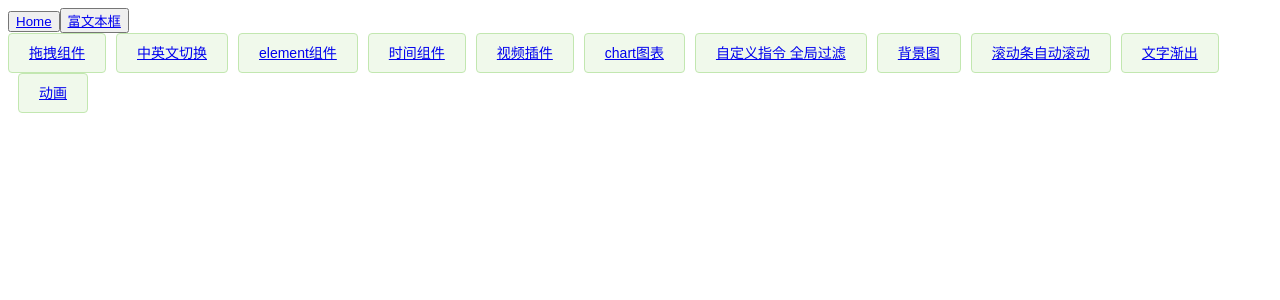
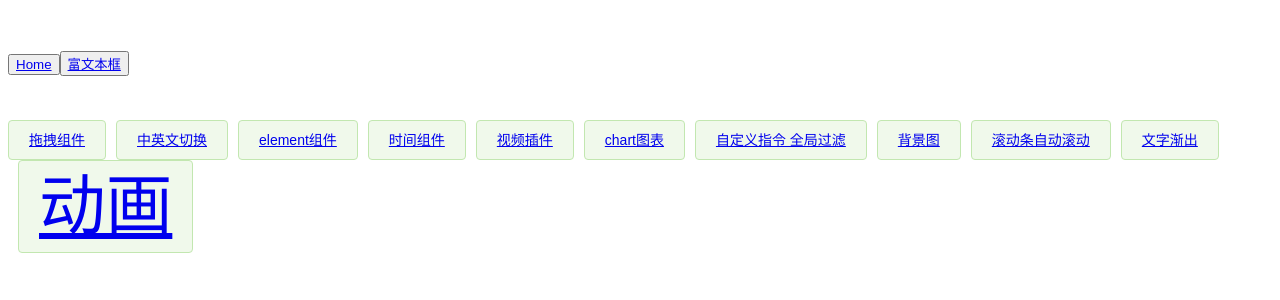
Before and after one commit to backy-1451592168/tem, a Vue app: page /scrollBar in a window 1280 px wide. Shown: the top 300 px of the page. Built offline with nearby package versions, Linux system fonts and the light colour scheme; what view-design would draw is missing.

Commit message:
加上rem

```diff
--- a/public/index.html
+++ b/public/index.html
@@ -6,6 +6,23 @@
     <meta name="viewport" content="width=device-width,initial-scale=1.0">
     <link rel="icon" href="<%= BASE_URL %>favicon.ico">
     <title><%= htmlWebpackPlugin.options.title %></title>
+    <script>
+      //动态改变font-size rem
+      (function(doc,win){
+        var docEI = doc.documentElement,
+        resizeEvt = 'orientationchange' in window?'orientataionchange':'resize',
+        recalc = function(){
+            var clientWidth = docEI.clientWidth;
+            if(!clientWidth) return;
+            //100是字体大小，1920是开发时浏览器窗口的宽度，等比计算
+            docEI.style.fontSize = 100*(clientWidth/1920)+'px';
+        }
+
+        if(!doc.addEventListener) return;
+        win.addEventListener(resizeEvt, recalc, false);
+        doc.addEventListener('DOMContentLoaded', recalc, false);
+      })(document,window)
+    </script>
   </head>
   <body>
     <noscript>
--- a/src/components/HelloWorld.vue
+++ b/src/components/HelloWorld.vue
@@ -10,7 +10,7 @@
     <el-button type="success" plain><router-link to="/BackgroundDiagram">背景图</router-link></el-button>
     <el-button type="success" plain><router-link to="/scrollBar">滚动条自动滚动</router-link></el-button>
     <el-button type="success" plain><router-link to="/scrollrandl">文字渐出</router-link></el-button>
-    <el-button type="success" plain><router-link to="/lottie">动画</router-link></el-button>
+    <el-button type="success" plain><router-link to="/lottie" class="lottie">动画</router-link></el-button>
   </div>
 </template>
 
@@ -24,4 +24,7 @@ export default {
 </script>
 
 <style scoped lang="scss">
+.lottie {
+  font-size: 1rem;;
+}
 </style>
```
